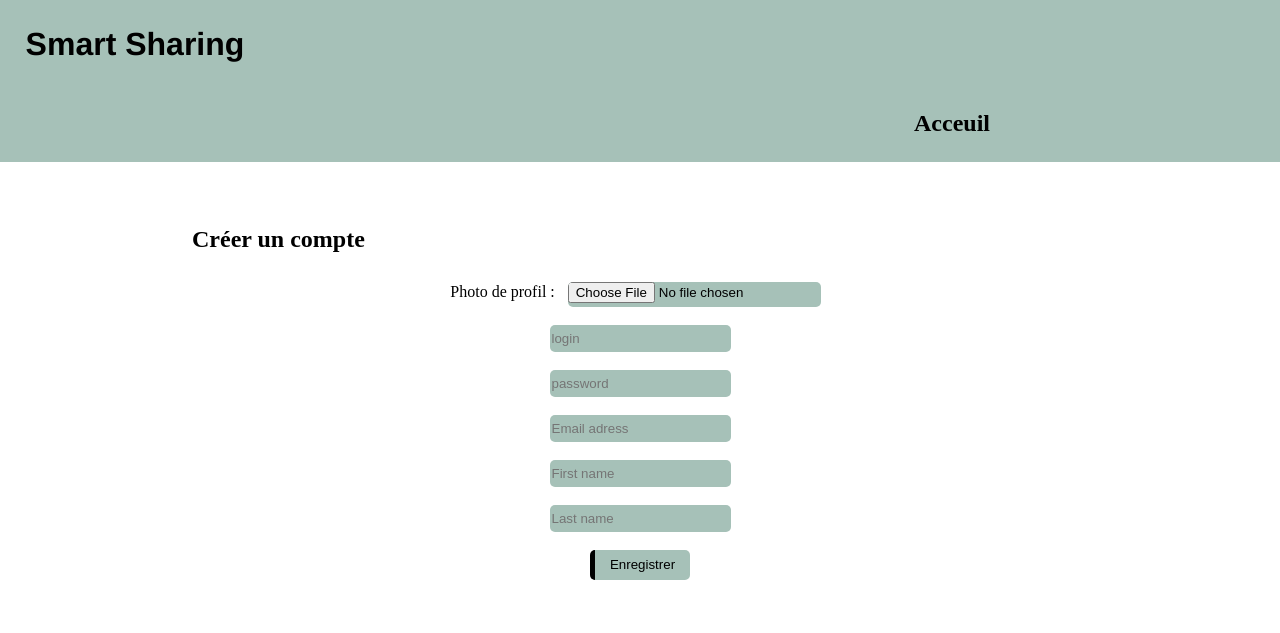
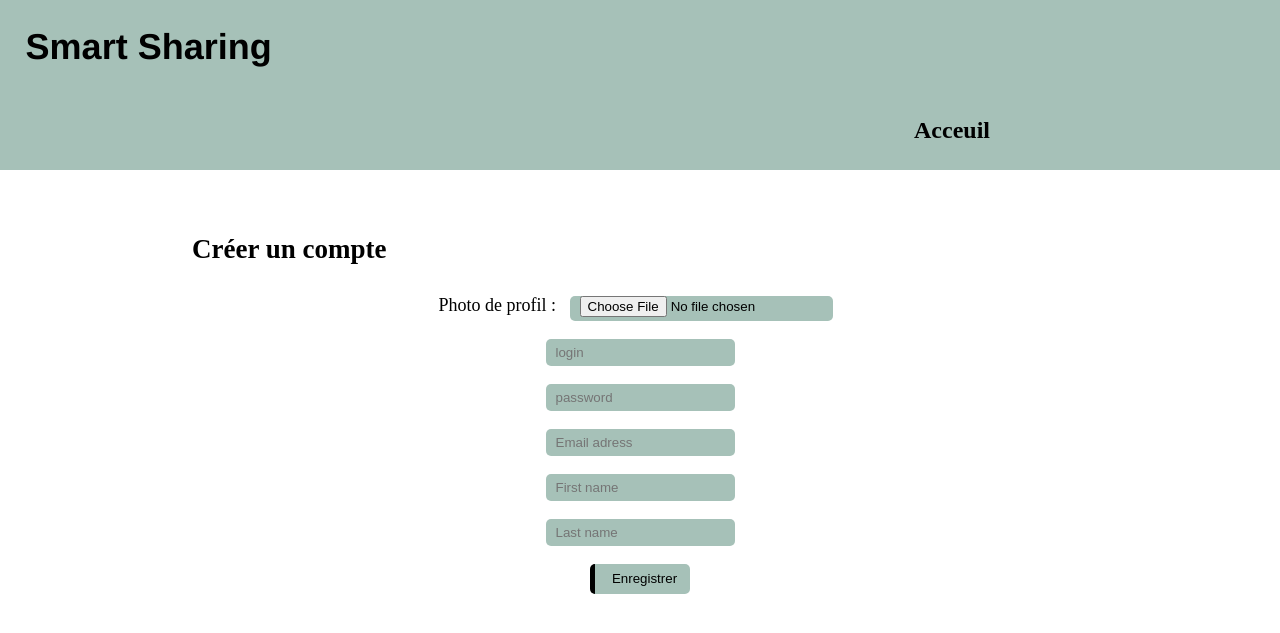
Before and after one commit to SteelTitan18/smart_blog, a Django app: page /sign-up/ in a window 1280 px wide. Shown: the top 633 px of the page. Run offline with Django 4.2, Linux system fonts and the light colour scheme; parts of the project's set-up code (start-up, migrations or seed data) failed here and were passed over; some web fonts are replaced.

Commit message:
augmentation_police + padding_input + changement_souri_lien + themes > 1

```diff
--- a/posts/forms.py
+++ b/posts/forms.py
@@ -11,7 +11,8 @@ class PostForm(forms.ModelForm):
         fields = ['title', 'content', 'illustration', 'theme']
         widgets = {
             'title' : forms.TextInput(attrs = {'placeholder': 'Titre'}),
-            'content' : forms.Textarea(attrs = {'placeholder': 'Contenu'})
+            'content' : forms.Textarea(attrs = {'placeholder': 'Contenu'}),
+            'theme' : widget=forms.CheckboxSelectMultiple()
         }
 
 
--- a/posts/models.py
+++ b/posts/models.py
@@ -1,4 +1,5 @@
 from django.db import models
+from django import forms
 from django.contrib.auth.models import AbstractUser
 
 
@@ -17,7 +18,8 @@ class Post(models.Model):
     title = models.CharField(verbose_name="", max_length=50)
     content = models.TextField(verbose_name="", unique=True)
     illustration = models.ImageField(default=None, blank=True, null=True, upload_to='images/illustrations/%Y/%m/%d/')
-    theme = models.ForeignKey(Theme, verbose_name="Thème ", on_delete=models.CASCADE)
+    #theme = models.MultipleChoiceField(widget=forms.CheckboxSelectMultiple, choices=Theme.ob)
+    theme = models.ManyToManyField(Theme, verbose_name="Thème ")
     like = models.ManyToManyField(User, related_name="liker")
     dislike = models.ManyToManyField(User, related_name="disliker")
     user = models.ForeignKey(User, on_delete=models.CASCADE, related_name="poster")
--- a/posts/static/posts/styles.css
+++ b/posts/static/posts/styles.css
@@ -1,4 +1,14 @@
 @import url('https://fonts.googleapis.com/css?family=Aldrich');
+
+body
+{
+  font-size: 18px;
+}
+
+a, button, input[type="submit"]
+{
+  cursor: pointer;
+}
 
 main
 {
@@ -338,6 +348,11 @@ body
   text-align: center;
 }
 
+input, textarea
+{
+  padding-left: 10px;
+}
+
 .comment-form textarea
 {
   width: 60%;
@@ -393,13 +408,3 @@ input[type="submit"]
   border-radius: 20px;
   background-color: beige;
 }
-
-/*@import url('https://fonts.googleapis.com/css?family=Aclonica');
-.{
-    font-family: Aclonica, sans-serif;
-    text-align: center;
-    font-size: 35px;
-    color: rgb(0, 255, 255);
-    background-color: rgb(84, 84, 84);
-    text-shadow: rgb(0, 0, 0) 2px 2px 2px;
-}*/
--- a/posts/templates/posts/index.html
+++ b/posts/templates/posts/index.html
@@ -16,7 +16,9 @@
     <HR NOSHADE>
     {% for post, comment in postD.items %}
       <div class="post">
-        <span class="theme">{{ post.theme }}</span><br/>
+        {% for th in post.theme.all %}
+          <span class="theme">{{ th }}</span><br/><br/>
+        {% endfor %}
         <a class="posts" href="{% url 'details' post.id %}">
             <li class="post">
               <span class="user">
--- a/posts/templates/posts/my_posts.html
+++ b/posts/templates/posts/my_posts.html
@@ -16,7 +16,9 @@
     <HR NOSHADE>
     {% for post, comment in postD.items %}
       <div class="post">
-        <span class="theme">{{ post.theme }}</span><br/>
+        {% for th in post.theme.all %}
+          <span class="theme">{{ th }}</span><br/>
+        {% endfor %}
         <a class="posts" href="{% url 'details' post.id %}">
             <li class="post">
               <span class="user">
--- a/posts/templates/posts/post_detail.html
+++ b/posts/templates/posts/post_detail.html
@@ -13,7 +13,9 @@
     {% endif %}
     &nbsp&nbsp&nbsp<span class="username">{{ post.user }}</span></span><br/>
     <span class="post-title">{{ post.title }}</span>
-    <span class="theme">{{ post.theme }}</span><br/><br/>
+    {% for th in post.theme.all %}
+      <span class="theme">{{ th }}</span><br/>
+    {% endfor %}
     {% if post.illustration %}
         <img class="image" src="{{ post.illustration.url }}" alt="illustration du post">
     {% endif %}
--- a/posts/views.py
+++ b/posts/views.py
@@ -33,6 +33,7 @@ def home(request):
                     postList.append(post)
 
     for _post in postList:
+        print(_post.theme)
         comment = Comment.objects.filter(post=_post).count()
         postDic[_post] = (comment)
     addPost(request)
```
Also changed, not shown: db.sqlite3, posts/migrations/0006_remove_post_theme_post_theme.py (added).
